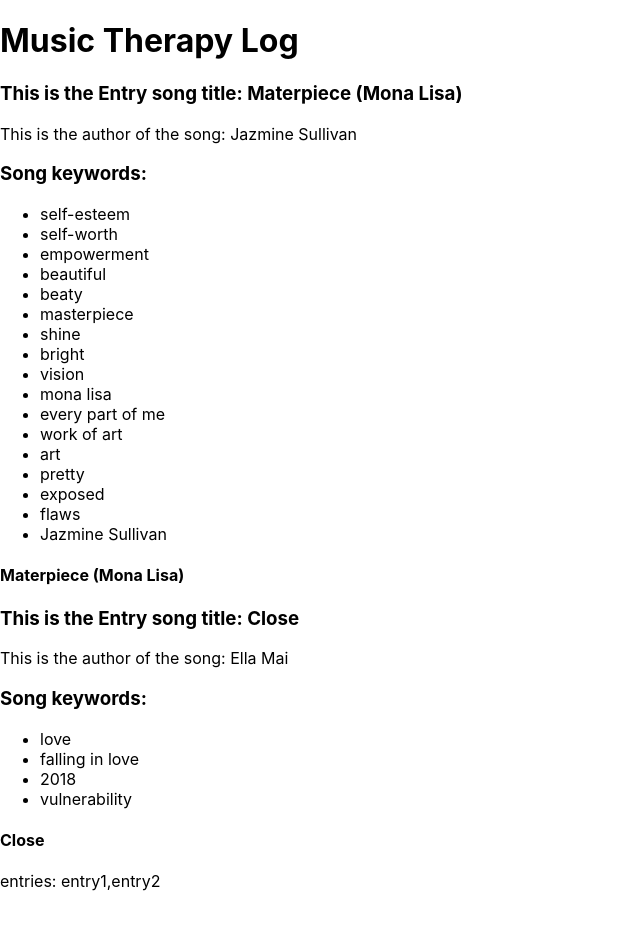
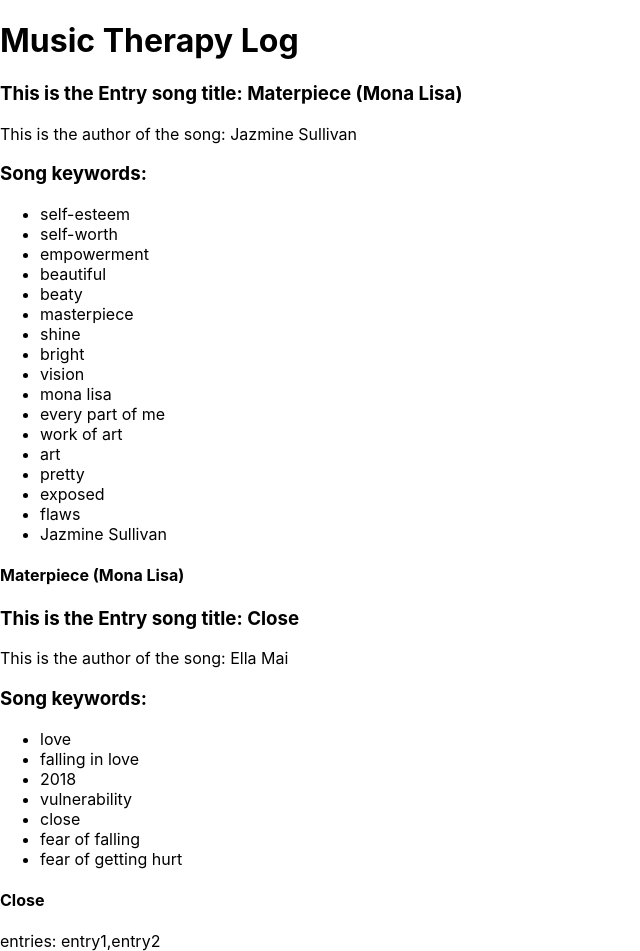
Before and after one commit to wtharden3/six-months, a React (Create React App) app: page / in a window 1280 px wide. Shown: the whole page, without its empty margins (0-640 px from the left). Before the commit the page ends 891 px from the top, so only its background shows below. Built offline with nearby package versions, Linux system fonts and the light colour scheme.

Commit message:
data fix

```diff
--- a/src/component/Entry.js
+++ b/src/component/Entry.js
@@ -1,14 +1,13 @@
-import React,{useState} from 'react';
+import React from 'react';
 
 function Entry(props){
-  const [keywords, setKeywords] = useState(props.entry.keywords);
-
-  const displayKewords = keywords.map( (word,index) => {
+  const displayKewords = props.entry.keywords.map( (word,index) => {
     return(
       <li key={index}>{word}</li>
     )
   });
   const {title, author} = props.entry;
+
   return(
     <React.Fragment>
       <h3>This is the Entry song title: {title}</h3>
--- a/src/component/Feed.js
+++ b/src/component/Feed.js
@@ -26,7 +26,7 @@ function Feed(props){
     console.log(data);
     console.log(data[entry]);
     return(
-      <Col>
+      <Col sm="2">
         <Entry entry={data[entry]} />
       </Col>
     )
--- a/src/data.js
+++ b/src/data.js
@@ -34,7 +34,7 @@ const data = {
     year: 2018,
     feelings: 'feelings of love and the start of love',
     playOnRepeat: true,
-    keywords: ['love', 'falling in love', 2018, 'vulnerability'],
+    keywords: ['love', 'falling in love', 2018, 'vulnerability', 'close', 'fear of falling', 'fear of getting hurt'],
     entryDate: '7/30/22',
     lyrics: {
       verse1: ['I don\'t know who\'s living in my body', 'Cause I don\'t recognize a thing about it', 'That don\'t even matter', 'I\'m just glad I got into the party', 'So I can feel your music in my body'],
```
